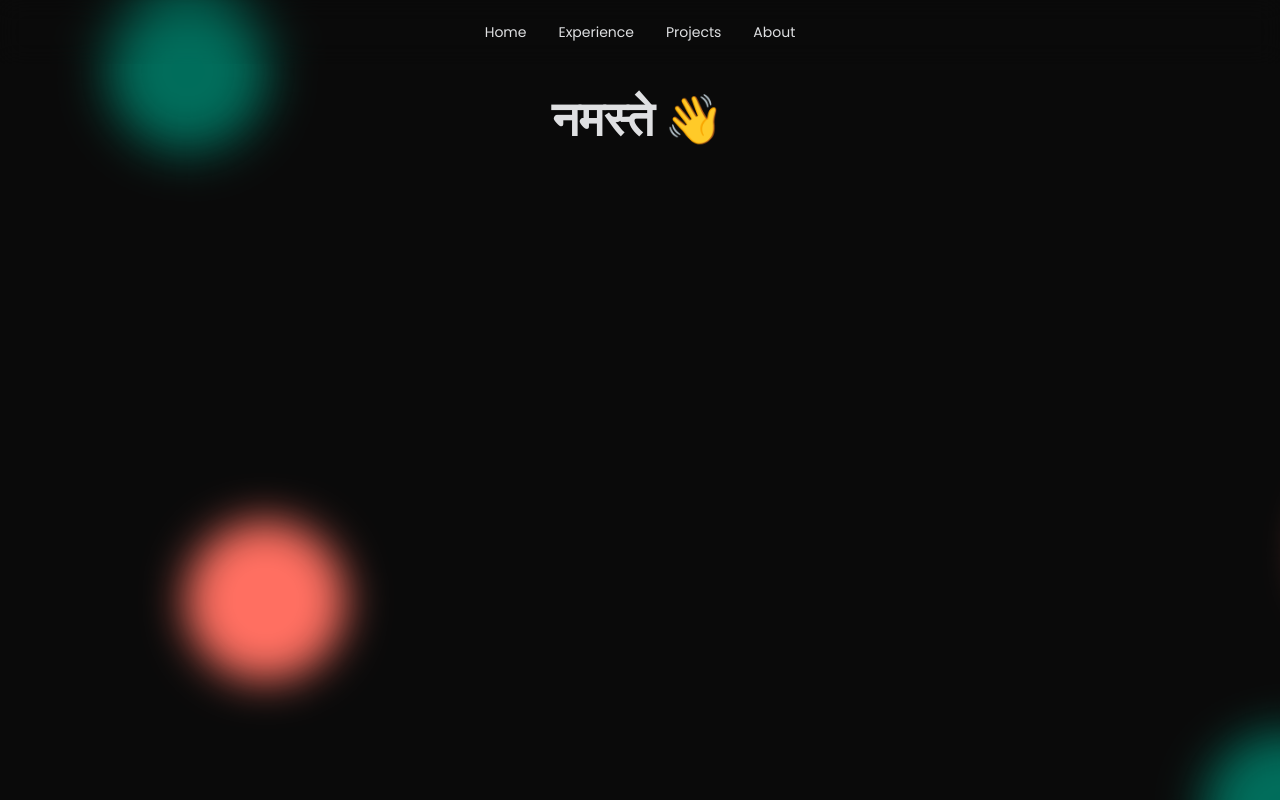
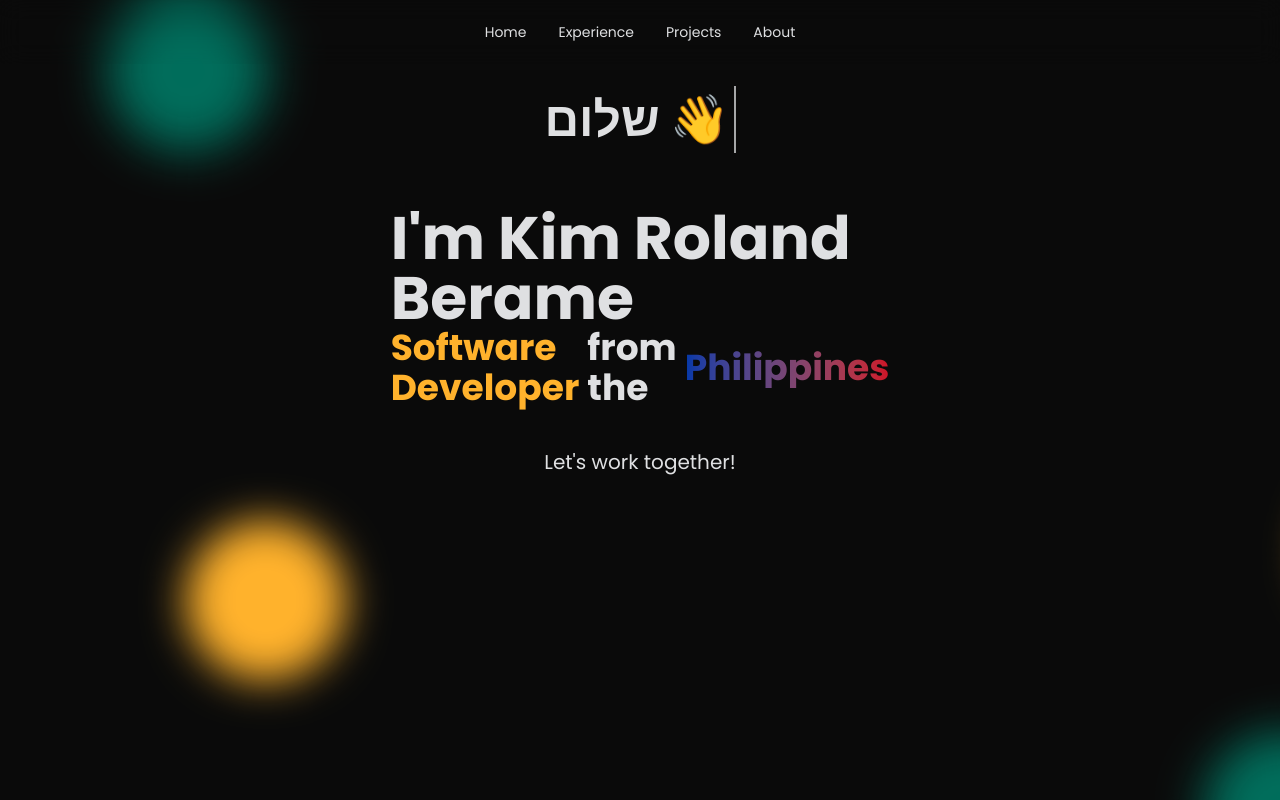
Before and after one commit to kimrolx/kimrolx, a React (Vite) app: page / in a window 1280 px wide. Built offline with nearby package versions, Linux system fonts and the light colour scheme.

Commit message:
added animated titles, added header

```diff
--- a/src/App.css
+++ b/src/App.css
@@ -30,7 +30,7 @@
 }
 
 .ball:nth-child(even) {
-    color: #FF6F61;
+    color: #FFB22C;
 }
 
 .ball:nth-child(1) {
--- a/src/App.tsx
+++ b/src/App.tsx
@@ -1,14 +1,30 @@
 import './App.css';
 import TopBar from './components/top-bar/TopBar';
 import AnimatedRandomHello from './components/animated-random-hello/AnimatedRandomHello';
+import AnimatedTitles from './components/animated-title/AnimatedTitle';
 
 function App() {
   return (
     <div className="min-h-svh min-w-svw">
       <TopBar />
 
-      <div className="mx-96 my-8 relative z-10">
+      <div className="mx-[400px] my-8 relative z-10 flex flex-col gap-16">
         <AnimatedRandomHello />
+
+        <div className="centered flex-col gap-10">
+          <div className="centered flex-col">
+            <h1 className="font-bold">I'm Kim Roland Berame</h1>
+            <div className="flex flex-row items-center gap-2">
+              <AnimatedTitles />
+              <h2 className="text-lg">from the</h2>
+              <h2 className="text-lg font-bold bg-clip-text text-transparent bg-gradient-to-r from-[#0038A8] to-[#CE1126]">
+                Philippines
+              </h2>
+            </div>
+          </div>
+
+          <h5>Let's work together!</h5>
+        </div>
       </div>
 
       <div className="background">
--- a/src/components/animated-random-hello/AnimatedRandomHello.tsx
+++ b/src/components/animated-random-hello/AnimatedRandomHello.tsx
@@ -1,4 +1,4 @@
-import { useEffect, useState } from 'react';
+import { useTypewriter } from './hooks/useTypewriter';
 
 const greetings = [
   'Kamusta', // Filipino
@@ -14,61 +14,16 @@ const greetings = [
   'สวัสดี', // Thai
 ];
 
-const getRandomGreeting = (exclude: string) => {
-  let newGreeting = exclude;
-  while (newGreeting === exclude) {
-    newGreeting = greetings[Math.floor(Math.random() * greetings.length)];
-  }
-  return newGreeting;
-};
-
 export default function AnimatedRandomHello() {
-  const [currentGreeting, setCurrentGreeting] = useState('');
-  const [displayedText, setDisplayedText] = useState('');
-  const [isVisible, setIsVisible] = useState(true);
-
-  useEffect(() => {
-    if (!currentGreeting) {
-      setCurrentGreeting(getRandomGreeting(''));
-    }
-  }, [currentGreeting]);
-
-  useEffect(() => {
-    if (!currentGreeting) return;
-
-    let letterIndex = 0;
-    const typingSpeed = 250;
-    const pauseAfterComplete = 2000;
-    const fadeDuration = 500;
-
-    const typeInterval = setInterval(() => {
-      setDisplayedText(currentGreeting.slice(0, letterIndex + 1));
-      letterIndex++;
-      if (letterIndex === currentGreeting.length) {
-        clearInterval(typeInterval);
-        setTimeout(() => {
-          setIsVisible(false);
-
-          setTimeout(() => {
-            setDisplayedText('');
-            setIsVisible(true);
-            setCurrentGreeting(getRandomGreeting(currentGreeting));
-          }, fadeDuration);
-        }, pauseAfterComplete);
-      }
-    }, typingSpeed);
-
-    return () => clearInterval(typeInterval);
-  }, [currentGreeting]);
+  const animatedText = useTypewriter(greetings, {
+    typingSpeed: 250,
+    pauseAfterComplete: 2000,
+  });
 
   return (
-    <h1
-      className={`text-5xl font-bold text-center transition-opacity duration-500 ${
-        isVisible ? 'opacity-100' : 'opacity-0'
-      }`}
-    >
-      {displayedText} &#128075;
-      <span className="animate-pulse ml-1"></span>
-    </h1>
+    <span className={`text-5xl font-bold text-center`}>
+      {animatedText} &#128075;
+      <span className="border-r-2 border-current animate-pulse ml-1"></span>
+    </span>
   );
 }
--- /dev/null
+++ b/src/components/animated-random-hello/hooks/useTypewriter.tsx
@@ -0,0 +1,47 @@
+import { useState, useEffect } from 'react';
+
+interface TypewriterOptions {
+  typingSpeed?: number; // Milliseconds delay per character.
+  pauseAfterComplete?: number; // Milliseconds pause after a string finishes typing.
+}
+
+export function useTypewriter(strings: string[], options?: TypewriterOptions): string {
+  const { typingSpeed = 250, pauseAfterComplete = 2000 } = options || {};
+
+  const [currentText, setCurrentText] = useState('');
+  const [currentString, setCurrentString] = useState('');
+
+  useEffect(() => {
+    if (!currentString && strings.length) {
+      const randomString = strings[Math.floor(Math.random() * strings.length)];
+      setCurrentString(randomString);
+    }
+  }, [strings, currentString]);
+
+  useEffect(() => {
+    if (!currentString) return;
+
+    let letterIndex = 0;
+    const typeInterval = setInterval(() => {
+      setCurrentText(currentString.slice(0, letterIndex + 1));
+      letterIndex++;
+
+      if (letterIndex === currentString.length) {
+        clearInterval(typeInterval);
+        setTimeout(() => {
+          setCurrentText('');
+
+          let newString = currentString;
+          while (newString === currentString && strings.length > 1) {
+            newString = strings[Math.floor(Math.random() * strings.length)];
+          }
+          setCurrentString(newString);
+        }, pauseAfterComplete);
+      }
+    }, typingSpeed);
+
+    return () => clearInterval(typeInterval);
+  }, [currentString, typingSpeed, pauseAfterComplete, strings]);
+
+  return currentText;
+}
--- /dev/null
+++ b/src/components/animated-title/AnimatedTitle.tsx
@@ -0,0 +1,33 @@
+import { useEffect, useState } from 'react';
+
+const titles = ['Fullstack Developer', 'Software Developer'];
+
+export default function AnimatedTitles() {
+  const [currentTitle, setCurrentTitle] = useState(titles[0]);
+  const [isVisible, setIsVisible] = useState(true);
+
+  useEffect(() => {
+    const cycleInterval = setInterval(() => {
+      setIsVisible(false);
+      setTimeout(() => {
+        setCurrentTitle((prevTitle) => {
+          const currentIndex = titles.indexOf(prevTitle);
+          return titles[(currentIndex + 1) % titles.length];
+        });
+        setIsVisible(true);
+      }, 500);
+    }, 4000);
+
+    return () => clearInterval(cycleInterval);
+  }, []);
+
+  return (
+    <h2
+      className={`transition-opacity duration-500 text-2xl font-semibold ${
+        isVisible ? 'opacity-100' : 'opacity-0'
+      } text-[#FFB22C]`}
+    >
+      {currentTitle}
+    </h2>
+  );
+}
--- a/src/index.css
+++ b/src/index.css
@@ -5,30 +5,34 @@
     --font-poppins: 'Poppins', sans-serif;
 }
 
+.centered {
+    @apply flex items-center justify-center;
+}
+
 body {
     @apply font-poppins bg-[#0A0A0A] text-[#DFE0E2];
 }
 
 h1 {
-    @apply text-5xl font-bold text-[#DFE0E2];
+    @apply text-6xl font-bold;
 }
 
 h2 {
-    @apply text-4xl font-bold text-[#DFE0E2];
+    @apply text-4xl font-bold;
 }
 
 h3 {
-    @apply text-3xl font-bold text-[#DFE0E2];
+    @apply text-3xl font-bold;
 }
 
 h4 {
-    @apply text-2xl font-bold text-[#DFE0E2];
+    @apply text-2xl;
 }
 
 h5 {
-    @apply text-xl font-bold text-[#DFE0E2];
+    @apply text-xl;
 }
 
 h6 {
-    @apply text-lg font-bold text-[#DFE0E2];
+    @apply text-lg;
 }
--- a/vite.config.ts
+++ b/vite.config.ts
@@ -1,8 +1,8 @@
-import { defineConfig } from 'vite'
-import react from '@vitejs/plugin-react-swc'
-import tailwindcss from '@tailwindcss/vite'
+import { defineConfig } from 'vite';
+import react from '@vitejs/plugin-react-swc';
+import tailwindcss from '@tailwindcss/vite';
 
 // https://vite.dev/config/
 export default defineConfig({
-  plugins: [react(), tailwindcss()]
-})
+  plugins: [react(), tailwindcss()],
+});
```
